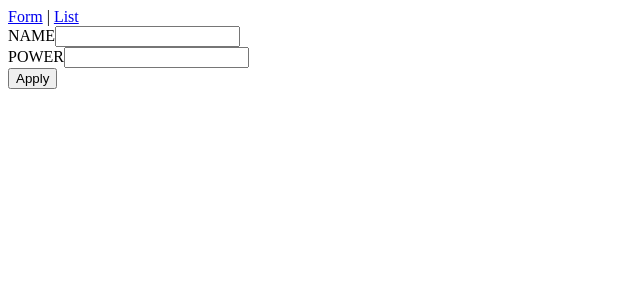
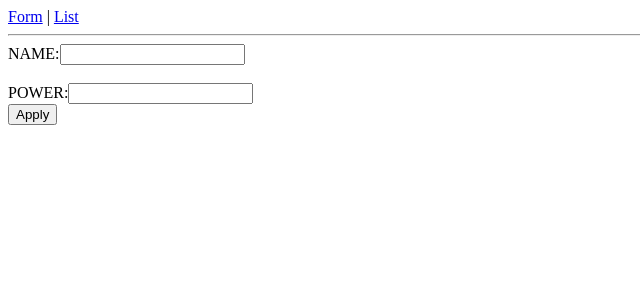
Before and after one commit to fasnimo/super-awesome-react, a React (Create React App) app: page /heros/new in a window 1280 px wide. Shown: the top 300 px of the page, without its empty margins (0-640 px from the left). Built offline with nearby package versions, Linux system fonts and the light colour scheme; no server answers.

Commit message:
HTML Modifications via JSX to make faint line

```diff
--- a/src/components/HeroForm.js
+++ b/src/components/HeroForm.js
@@ -30,8 +30,9 @@ class HeroForm extends Component {
     render() {
         return (
             <div>
+                <hr/>
                 <form onSubmit={this.handleSubmit}>
-                    <label>NAME</label>
+                    <label>NAME:</label>
                     <input
                         name="name"
                         value={this.state.name}
@@ -39,7 +40,8 @@ class HeroForm extends Component {
                         text="text"
                     />
                     <br/>
-                    <label>POWER</label>
+                    <br/>
+                    <label>POWER:</label>
                     <input
                         name="power"
                         value={this.state.power}
--- a/src/components/HeroList.js
+++ b/src/components/HeroList.js
@@ -11,7 +11,7 @@ const Body = ({id, name, power}) => {
 }
 
 const HeroList = ({heros}) => {
-    debugger
+    // debugger
     return (
         <div className="review-list">
             <ul>
```
Also changed, not shown: 1 other file (tests, documents, lock files or other folders).
